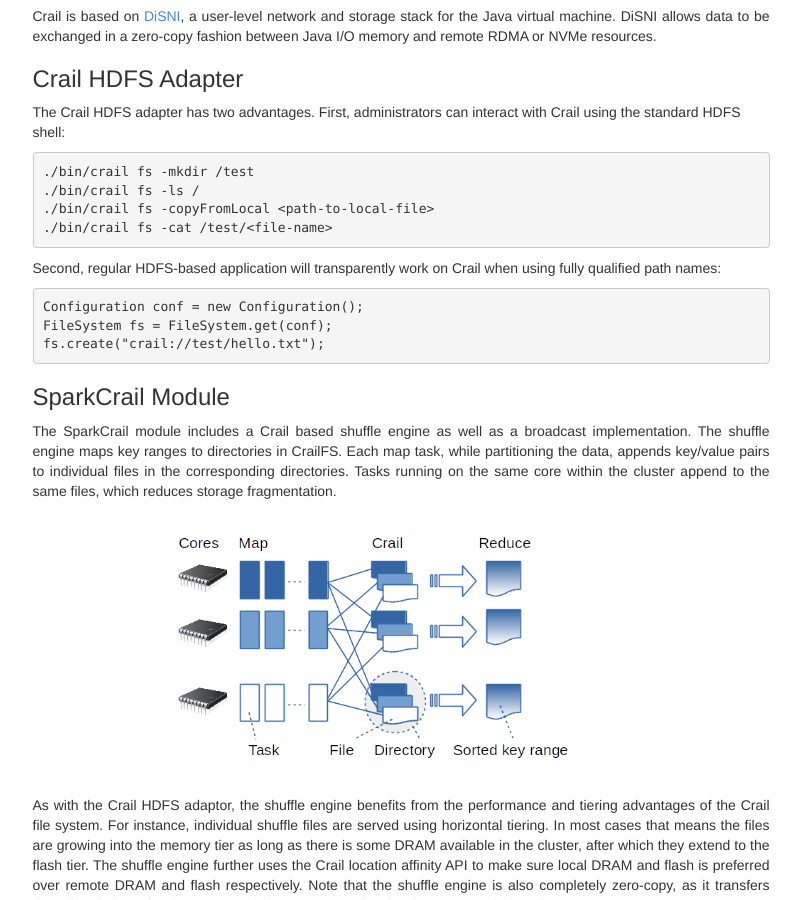
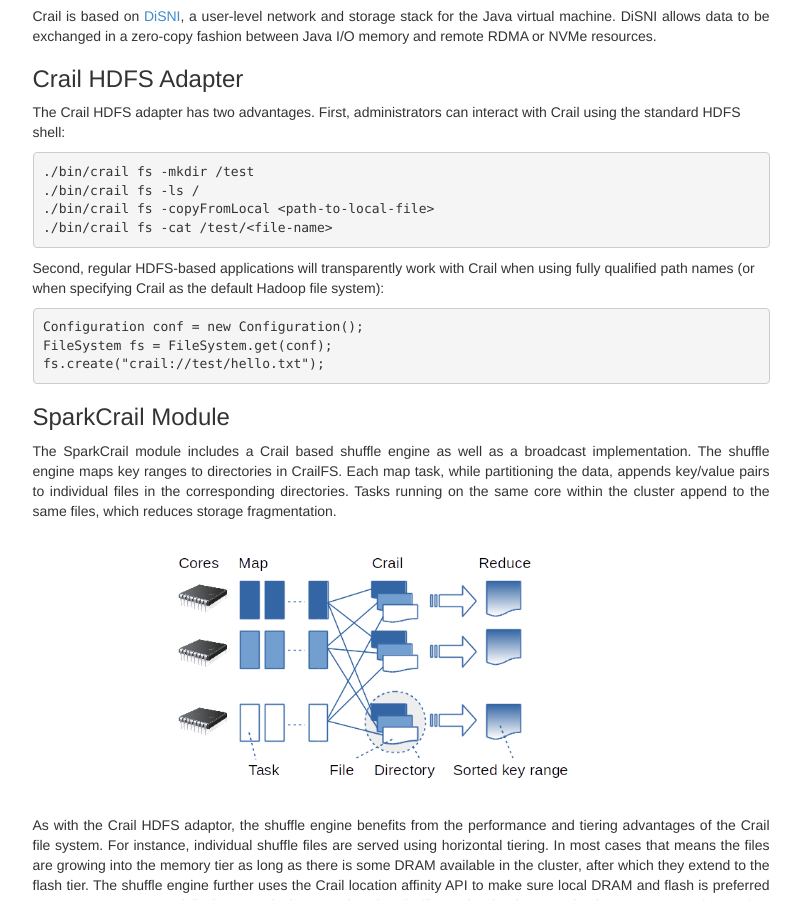
Before and after one commit to apache/incubator-crail-website, a Jekyll site: the page built from overview/index.md, in a window 1280 px wide and 900 px high, scrolled down 2762 px. Shown: the whole window, without its empty margins (239-1040 px from the left). Built offline with Jekyll 4.4.1, drawn with Linux system fonts in a browser that asks for light colours.

Commit message:
Update index.md

```diff
--- a/overview/index.md
+++ b/overview/index.md
@@ -97,7 +97,7 @@
     ./bin/crail fs -copyFromLocal <path-to-local-file>
     ./bin/crail fs -cat /test/<file-name>
 
-Second, regular HDFS-based application will transparently work on Crail when using fully qualified path names:
+Second, regular HDFS-based applications will transparently work with Crail when using fully qualified path names (or when specifying Crail as the default Hadoop file system):
 
     Configuration conf = new Configuration();
     FileSystem fs = FileSystem.get(conf);
```
